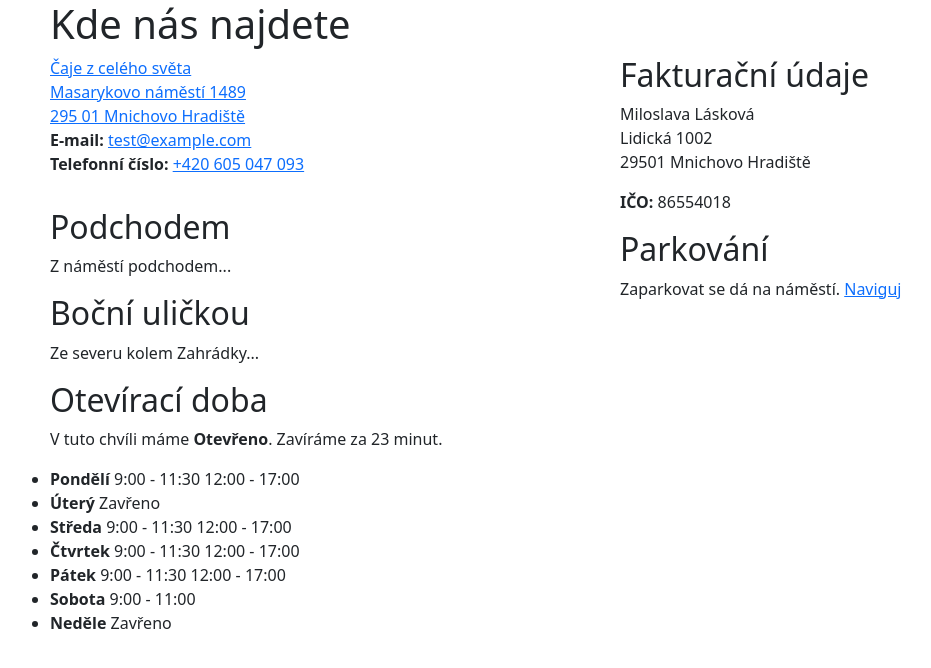
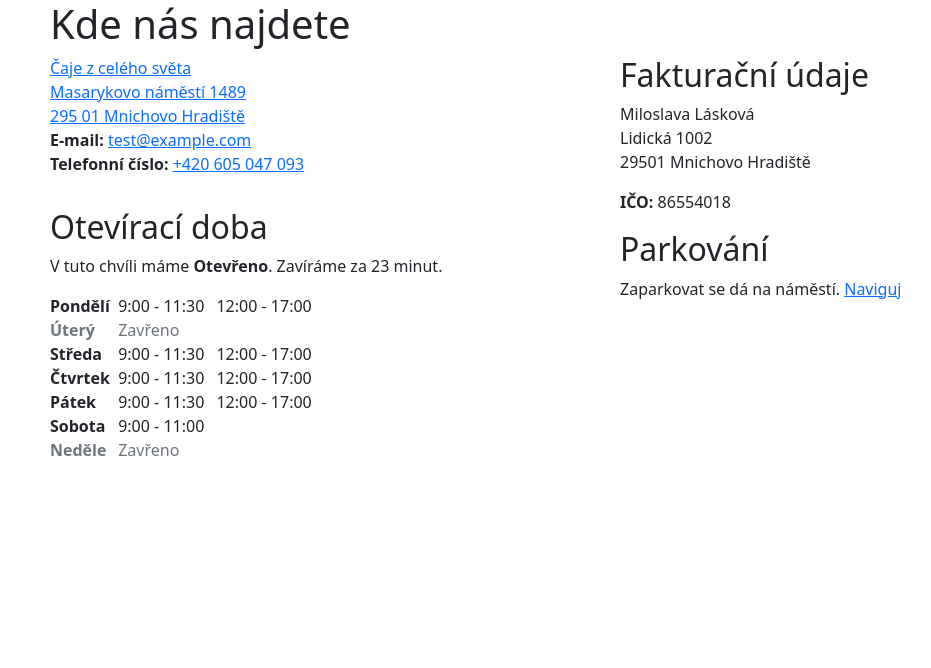
Before and after one commit to just-paja/cajovyobchudek.cz, a Django app: page /kontakt in a window 1280 px wide. Shown: the top 668 px of the page, without its empty margins (32-963 px from the left). Run offline with Django 3.2, Linux system fonts and the light colour scheme; style sheets or scripts are compiled from the project's sources; some libraries are stand-ins or nearby versions.

Commit message:
Reduce contact page information

```diff
--- a/static/styles/site.css
+++ /dev/null
@@ -1,4 +0,0 @@
-.dl-inline dd, .dl-inline dt {
-  display: inline; }
-
-/*# sourceMappingURL=site.css.map */
--- a/website/static/styles/site.scss
+++ b/website/static/styles/site.scss
@@ -3,3 +3,19 @@
     display: inline;
   }
 }
+
+.business-schedule {
+  .business-day-name {
+    display: inline-block;
+    width: 4rem;
+  }
+
+  .business-hours {
+    display: inline-block;
+    margin-right: 0.5rem;
+
+    &:last-child {
+      margin-left: 0;
+    }
+  }
+}
--- a/website/templates/contact.html
+++ b/website/templates/contact.html
@@ -24,23 +24,18 @@
             </div>
           </dl>
         </address>
+      </section>
 
-        <h2>Podchodem</h2>
-        <p>Z náměstí podchodem...</p>
-
-        <h2>Boční uličkou</h2>
-        <p>Ze severu kolem Zahrádky...</p>
-      </section>
       <section class="row">
         <h2>Otevírací doba</h2>
         <p>V tuto chvíli máme <strong>Otevřeno</strong>. Zavíráme za 23 minut.</p>
-        <ul class="business-hours-schedule">
+        <ul class="list-unstyled business-schedule">
           <li class="business-day">
             <strong class="business-day-name">Pondělí</strong>
             <span class="business-hours">9:00 - 11:30</span>
             <span class="business-hours">12:00 - 17:00</span>
           </li>
-          <li class="business-day">
+          <li class="text-muted business-day">
             <strong class="business-day-name">Úterý</strong>
             <span class="business-day-closed">Zavřeno</span>
           </li>
@@ -63,7 +58,7 @@
             <strong class="business-day-name">Sobota</strong>
             <span class="business-hours">9:00 - 11:00</span>
           </li>
-          <li class="business-day">
+          <li class="text-muted business-day">
             <strong class="business-day-name">Neděle</strong>
             <span class="business-day-closed">Zavřeno</span>
           </li>
```
Also changed, not shown: 2 other files.
